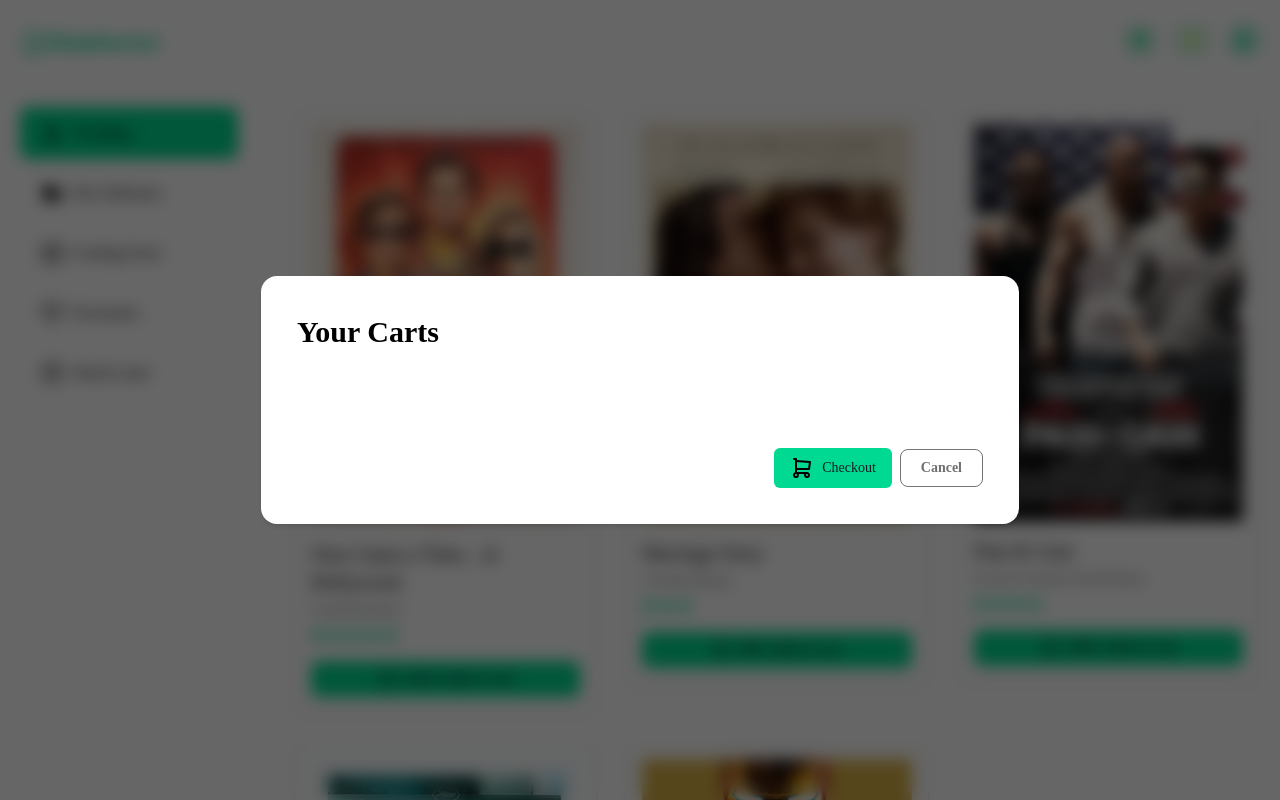
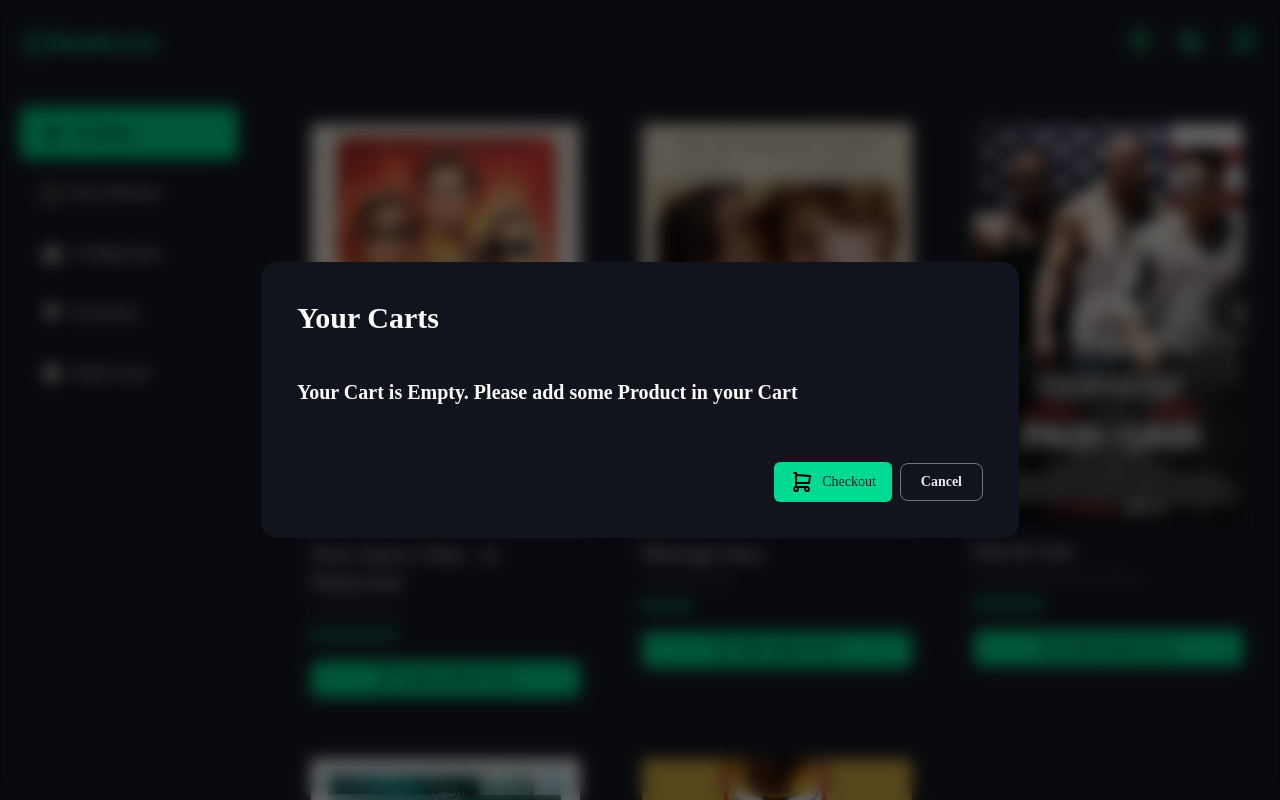
Before and after one commit to raihan-778/Cine-Rental, a React (Vite) app: page / in a window 1280 px wide. Both pictures are taken after a click on the link 1244 px from the left and 40 px from the top of the page. Shown: the top 800 px of the page. Built offline with nearby package versions, Linux system fonts and the light colour scheme.

Commit message:
toast aleart functionality added. use state replaced by use reducer for handle cart functions

```diff
--- a/context/index.js
+++ b/context/index.js
@@ -2,4 +2,6 @@ import { createContext } from "react";
 
 const MovieCartConext = createContext();
 
-export { MovieCartConext };
+const ThemeContext = createContext();
+
+export { MovieCartConext, ThemeContext };
--- a/package.json
+++ b/package.json
@@ -13,6 +13,7 @@
     "@tailwindcss/vite": "^4.1.17",
     "react": "^19.2.0",
     "react-dom": "^19.2.0",
+    "react-toastify": "^11.0.5",
     "tailwindcss": "^4.1.17"
   },
   "devDependencies": {
--- a/src/App.jsx
+++ b/src/App.jsx
@@ -1,23 +1,24 @@
-import { useState } from "react";
-import { MovieCartConext } from "../context";
+import { useReducer, useState } from "react";
+import { ToastContainer } from "react-toastify";
+import { MovieCartConext, ThemeContext } from "../context";
 import "./App.css";
-import { Footer } from "./components/Footer";
-import { Header } from "./components/Header";
-import { MovieContainer } from "./components/MovieContainer";
+import { Page } from "./components/Page";
+import { CartReducer, initialState } from "./reducers/CartReducer";
 
 function App() {
-  const [cartData, setCartData] = useState([]);
+  // const [cartData, setCartData] = useState([]);
+  const [darkMode, setDarkMode] = useState(true);
+
+  const [state, dispatch] = useReducer(CartReducer, initialState);
 
   return (
     <>
-      <MovieCartConext.Provider value={{ cartData, setCartData }}>
-        <div className="dark:bg-body bg-white font-[Sora] dark:text-white text-dark">
-          {" "}
-          <Header />
-          <MovieContainer />
-          <Footer />
-        </div>
-      </MovieCartConext.Provider>
+      <ThemeContext.Provider value={{ darkMode, setDarkMode }}>
+        <MovieCartConext.Provider value={{ state, dispatch }}>
+          <Page />
+          <ToastContainer position="top-center" />
+        </MovieCartConext.Provider>
+      </ThemeContext.Provider>
     </>
   );
 }
--- a/src/components/CartDetails.jsx
+++ b/src/components/CartDetails.jsx
@@ -3,10 +3,19 @@ import { MovieCartConext } from "../../context";
 import DeleteIcon from "../assets/delete.svg";
 import Checkout from "../assets/icons/checkout.svg";
 import { getImageUrl } from "../utils/cine-utilites";
+import { toast } from "react-toastify";
 
 export const CartDetails = ({ onClose }) => {
-  const { cartData } = useContext(MovieCartConext);
-  console.log("Cart Item Data:", cartData);
+  const { state, dispatch } = useContext(MovieCartConext);
+  console.log("Cart Item Data:", state.cartData);
+
+  const handleRemoveItem = (e, item) => {
+    e.preventDefault();
+
+    dispatch({ type: "REMOVE_FROM_CART", payload: item });
+    console.log("removed", item);
+    toast.warning(`This movie ${item.title} is removed from cart!!`);
+  };
   return (
     <div className="fixed top-0 left-0 w-screen h-screen z-50 bg-black/60 backdrop-blur-sm">
       <div className="absolute left-1/2 top-1/2 -translate-x-1/2 -translate-y-1/2 w-full max-w-[420px] sm:max-w-[600px] lg:max-w-[790px] p-4 max-h-[90vh] overflow-auto">
@@ -15,7 +24,16 @@ export const CartDetails = ({ onClose }) => {
             Your Carts
           </h2>
           <div className="space-y-8 lg:space-y-12 max-h-[450px] overflow-auto mb-10 lg:mb-14">
-            {cartData.map((item) => (
+            {state.cartData.length === 0 ? (
+              <div className="grid grid-cols-[1fr_auto] gap-4">
+                <div className="flex items-center gap-4">
+                  <h3 className="text-base md:text-xl font-bold">
+                    Your Cart is Empty. Please add some Product in your Cart
+                  </h3>
+                </div>
+              </div>
+            ) : (
+              state.cartData.map((item) => (
                 <div className="grid grid-cols-[1fr_auto] gap-4">
                   <div className="flex items-center gap-4">
                     <img
@@ -36,13 +54,17 @@ export const CartDetails = ({ onClose }) => {
                     </div>
                   </div>
                   <div className="flex justify-between gap-4 items-center">
-                  <button className="bg-[#D42967] rounded-md p-2 md:px-4 inline-flex items-center space-x-2 text-white">
+                    <button
+                      onClick={(e) => handleRemoveItem(e, item)}
+                      className="bg-[#D42967] rounded-md p-2 md:px-4 inline-flex items-center space-x-2 text-white"
+                    >
                       <img className="w-5 h-5" src={DeleteIcon} alt="" />
                       <span className="max-md:hidden">Remove</span>
                     </button>
                   </div>
                 </div>
-            ))}
+              ))
+            )}
           </div>
           <div className="flex items-center justify-end gap-2">
             <a
--- a/src/components/Footer.jsx
+++ b/src/components/Footer.jsx
@@ -1,6 +1,6 @@
 export const Footer = () => {
   return (
-    <footer className="py-6 md:py-8 mt-8">
+    <footer className="py-6 md:py-8 mt-8 dark">
       <div className="container mx-auto">
         <p className="text-center text-sm text-black/30 dark:text-[#EEEEEE]/60">
           Copyright ©2023 | All rights reserved by Learn with Sumit
--- a/src/components/Header.jsx
+++ b/src/components/Header.jsx
@@ -1,5 +1,6 @@
 import { useContext, useState } from "react";
-import { MovieCartConext } from "../../context";
+import { MovieCartConext, ThemeContext } from "../../context";
+import Moon from "../assets/icons/moon.svg";
 import Sun from "../assets/icons/sun.svg";
 import Logo from "../assets/logo.svg";
 import Ring from "../assets/ring.svg";
@@ -8,13 +9,14 @@ import { CartDetails } from "./CartDetails";
 
 export const Header = () => {
   const [showCart, setShowCart] = useState(false);
-  const { cartData } = useContext(MovieCartConext);
+  const { state } = useContext(MovieCartConext);
+  const { darkMode, setDarkMode } = useContext(ThemeContext);
 
   const handleShowCartItems = () => {
     setShowCart(true);
   };
 
-  console.log("Header Cart Data:", cartData.length);
+  console.log("Header Cart Data:", state.cartData.length);
 
   // setItemToCart(true)
   return (
@@ -38,10 +40,16 @@ export const Header = () => {
             </li>
             <li>
               <a
+                onClick={() => setDarkMode(!darkMode)}
                 className="bg-primary/20 dark:bg-primary/[7%] rounded-lg backdrop-blur-[2px] p-1 inline-block"
                 href="#"
               >
-                <img src={Sun} width="24" height="24" alt="" />
+                <img
+                  src={darkMode ? Moon : Sun}
+                  width="24"
+                  height="24"
+                  alt=""
+                />
               </a>
             </li>
             <li className="relative">
@@ -53,9 +61,9 @@ export const Header = () => {
                 <img src={ShoppingCart} width="24" height="24" alt="" />
               </a>
 
-              {cartData.length > 0 && (
+              {state.cartData.length > 0 && (
                 <span className="rounded-full absolute top-[-12px] left-[28px] bg-[#12CF6F] text-white text-center p-[2px] w-[30px] h-[30px]">
-                  {cartData.length}
+                  {state.cartData.length}
                 </span>
               )}
             </li>
--- a/src/components/MovieCard.jsx
+++ b/src/components/MovieCard.jsx
@@ -1,16 +1,17 @@
 import { useContext, useState } from "react";
+import { toast } from "react-toastify";
 import { MovieCartConext } from "../../context";
 import Tag from "../assets/tag.svg";
 import { getImageUrl } from "../utils/cine-utilites";
 import { MovieDetailsModal } from "./MovieDetailsModal";
-import { MovieRatings } from "./movieRatings";
+import { MovieRatings } from "./MovieRatings";
 
 export const MovieCard = ({ movie = {} }) => {
   const [selectedMovie, setSelectedMovie] = useState(null);
   const [showModal, setShowModal] = useState(false);
   const { cover, title, genre, rating, price } = movie;
 
-  const { cartData, setCartData } = useContext(MovieCartConext);
+  const { state, dispatch } = useContext(MovieCartConext);
 
   const handleCloseModal = () => {
     console.log("Onclose Modal Clicked");
@@ -26,13 +27,18 @@ export const MovieCard = ({ movie = {} }) => {
 
   const handleAddToCart = (event, movie) => {
     event.stopPropagation();
-    const found = cartData?.find((item) => {
+    const found = state.cartData?.find((item) => {
       return item.id === movie.id;
     });
     if (!found) {
-      setCartData([...cartData, movie]);
-      console.log("Add to cart clicked", cartData);
+      dispatch({
+        type: "ADD_TO_CART",
+        payload: { ...movie },
+      });
+      console.log("Add to cart clicked", state.cartData);
+      toast.success(`This movie ${movie.title} is added to your cart!`);
     } else {
+      toast.error(`This movie ${movie.title} is already in your cart`);
       console.error(`This ${movie.title} is already in the cart`);
     }
   };
--- a/src/components/MovieDetailsModal.jsx
+++ b/src/components/MovieDetailsModal.jsx
@@ -1,11 +1,7 @@
-import { useContext } from "react";
-import { MovieCartConext } from "../../context";
 import { getImageUrl } from "../utils/cine-utilites";
 
 export const MovieDetailsModal = ({ movie = {}, onClose, onCartAdd }) => {
   const { cover, title, description, genre, price } = movie;
-
-  const { cartData, setCartData } = useContext(MovieCartConext);
 
   // const [itemToCart,setItemToCart]=useState(false)
 
--- /dev/null
+++ b/src/components/Page.jsx
@@ -0,0 +1,17 @@
+import { useContext } from "react";
+import { ThemeContext } from "../../context";
+import { Footer } from "./Footer";
+import { Header } from "./Header";
+import { MovieContainer } from "./MovieContainer";
+
+export const Page = () => {
+  const { darkMode } = useContext(ThemeContext);
+  return (
+    <div className={`${darkMode ? "dark" : ""} bg-white font-[Sora] `}>
+      {" "}
+      <Header />
+      <MovieContainer />
+      <Footer />
+    </div>
+  );
+};
--- a/src/index.css
+++ b/src/index.css
@@ -3,8 +3,12 @@
 @theme {
   --color-primary: #00d991;
 }
+@custom-variant dark (&:where(.dark, .dark *));
 
 @utility container {
   center: true;
   padding: 1.25rem;
 }
+.dark {
+  @apply bg-[#171923] text-white;
+}
--- /dev/null
+++ b/src/reducers/CartReducer.js
@@ -0,0 +1,25 @@
+const initialState = {
+  cartData: [],
+};
+
+const CartReducer = (state, action) => {
+  switch (action.type) {
+    case "ADD_TO_CART":
+      return {
+        cartData: [...state.cartData, action.payload],
+      };
+      break;
+
+    case "REMOVE_FROM_CART":
+      return {
+        ...state,
+        cartData: state.cartData.filter((item) => item.id != action.payload.id),
+      };
+      break;
+
+    default:
+      return state;
+  }
+};
+
+export { CartReducer, initialState };
```
Also changed, not shown: 1 other file (tests, documents, lock files or other folders). Lines whose indentation alone changed are shown as unchanged.
